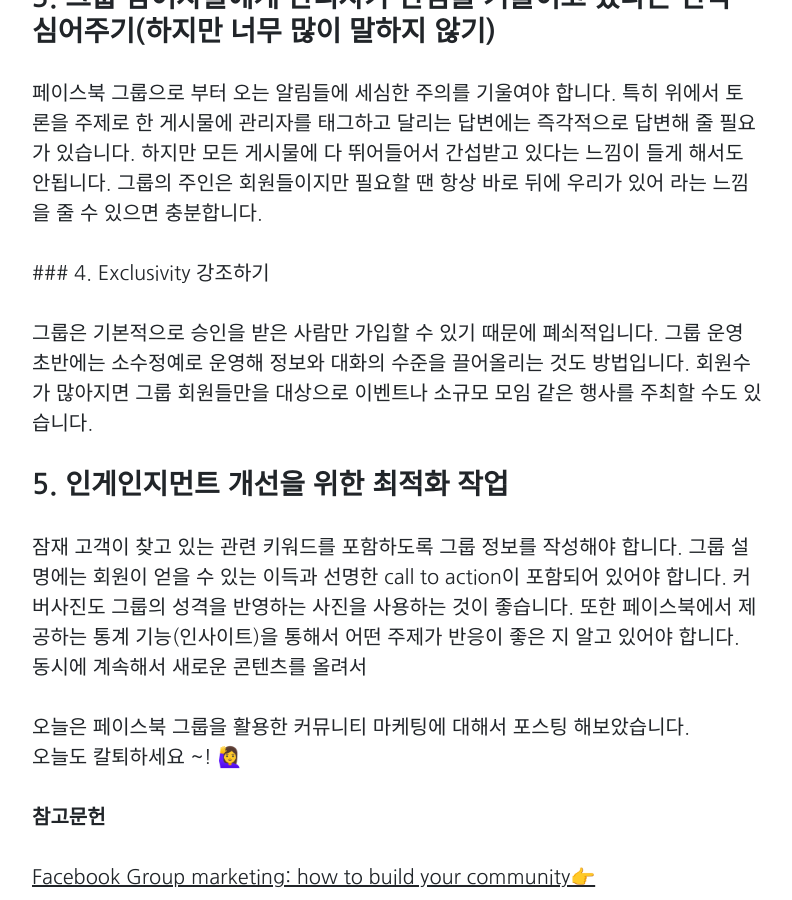
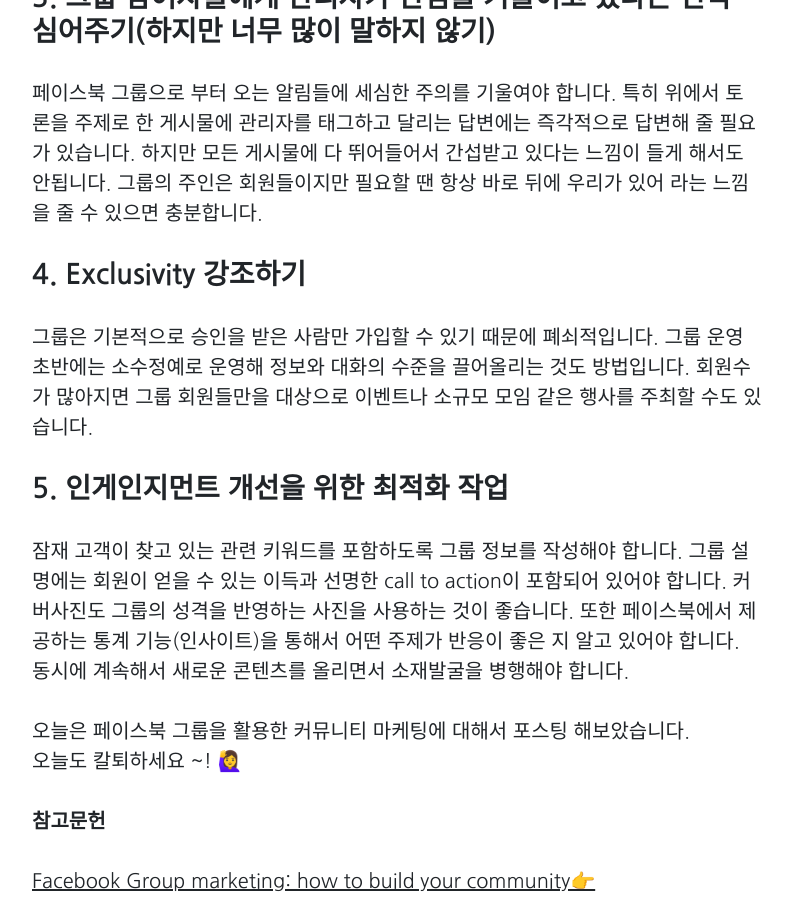
Before and after one commit to Marapro88/mara, a Jekyll site: the page built from _posts/2020-06-07-marketing-facebookgroup-community-marketing.md, in a window 1280 px wide and 900 px high, scrolled down 2288 px. Shown: the whole window, without its empty margins (243-1035 px from the left). Built offline with Jekyll 4.4.1, drawn with Linux system fonts in a browser that asks for light colours; comment, search, counter and statistics services are not loaded.

Commit message:
0609 포스팅 마이너 수정

```diff
--- a/_posts/2020-06-07-marketing-facebookgroup-community-marketing.md
+++ b/_posts/2020-06-07-marketing-facebookgroup-community-marketing.md
@@ -36,7 +36,7 @@ Mara는 요즘 회사에서 커뮤니티 마케팅을 시작했습니다. 커뮤
 
 마찬가지로 핵심 가치가 정해지면 그에 위해되는 게시물은 관리자도 업로드 하지 않고 회원도 올리지 못하도록 정책에 명시해야 합니다. 폭력적이거나 성인 게시물 뿐 만 아니라 그룹 주제와 전혀 동떨어진 게시물은 업로드 하지 못하도록 명시하고 관리자가 수시로 점검해주어야 합니다. 다만 핵심 가치를 전달하는 게시물 이외의 부가적인 주제도 유저의 반복적인 방문을 유도할 수 있다면 포함시켜도 됩니다.
 
- **회원이 상호 작용하는 방법에 대한 지침은 무엇입니까?**
+**회원이 상호 작용하는 방법에 대한 지침은 무엇입니까?**<br>
 관리자의 개입없이 회원끼리 상호 작용은 모든 커뮤니티 운영자들의 꿈일 것입니다. 하지만 부정적인 방향의 상호 작용은 지양해야 합니다. 상호 비방이나 욕설, 개인정보를 침해하는 행위 등등에 대한 엄격한 정책 조항이 필요합니다.
 
 ### 2. 논쟁이 될 만한 주제로 토론거리 매일 던지기
@@ -47,13 +47,13 @@ Mara는 요즘 회사에서 커뮤니티 마케팅을 시작했습니다. 커뮤
 
 페이스북 그룹으로 부터 오는 알림들에 세심한 주의를 기울여야 합니다. 특히 위에서 토론을 주제로 한 게시물에 관리자를 태그하고 달리는 답변에는 즉각적으로 답변해 줄 필요가 있습니다. 하지만 모든 게시물에 다 뛰어들어서 간섭받고 있다는 느낌이 들게 해서도 안됩니다. 그룹의 주인은 회원들이지만 필요할 땐 항상 바로 뒤에 우리가 있어 라는 느낌을 줄 수 있으면 충분합니다.
 
- ### 4. Exclusivity 강조하기
+### 4. Exclusivity 강조하기
 
 그룹은 기본적으로 승인을 받은 사람만 가입할 수 있기 때문에 폐쇠적입니다. 그룹 운영 초반에는 소수정예로 운영해 정보와 대화의 수준을 끌어올리는 것도 방법입니다. 회원수가 많아지면 그룹 회원들만을 대상으로 이벤트나 소규모 모임 같은 행사를 주최할 수도 있습니다.
 
 ### 5. 인게인지먼트 개선을 위한 최적화 작업
 
-잠재 고객이 찾고 있는 관련 키워드를 포함하도록 그룹 정보를 작성해야 합니다. 그룹 설명에는 회원이 얻을 수 있는 이득과 선명한 call to action이 포함되어 있어야 합니다. 커버사진도 그룹의 성격을 반영하는 사진을 사용하는 것이 좋습니다. 또한 페이스북에서 제공하는 통계 기능(인사이트)을 통해서 어떤 주제가 반응이 좋은 지 알고 있어야 합니다. 동시에 계속해서 새로운 콘텐츠를 올려서
+잠재 고객이 찾고 있는 관련 키워드를 포함하도록 그룹 정보를 작성해야 합니다. 그룹 설명에는 회원이 얻을 수 있는 이득과 선명한 call to action이 포함되어 있어야 합니다. 커버사진도 그룹의 성격을 반영하는 사진을 사용하는 것이 좋습니다. 또한 페이스북에서 제공하는 통계 기능(인사이트)을 통해서 어떤 주제가 반응이 좋은 지 알고 있어야 합니다. 동시에 계속해서 새로운 콘텐츠를 올리면서 소재발굴을 병행해야 합니다.
 
 오늘은 페이스북 그룹을 활용한 커뮤니티 마케팅에 대해서 포스팅 해보았습니다.<br>오늘도 칼퇴하세요 ~!  🙋‍♀️
 
```
